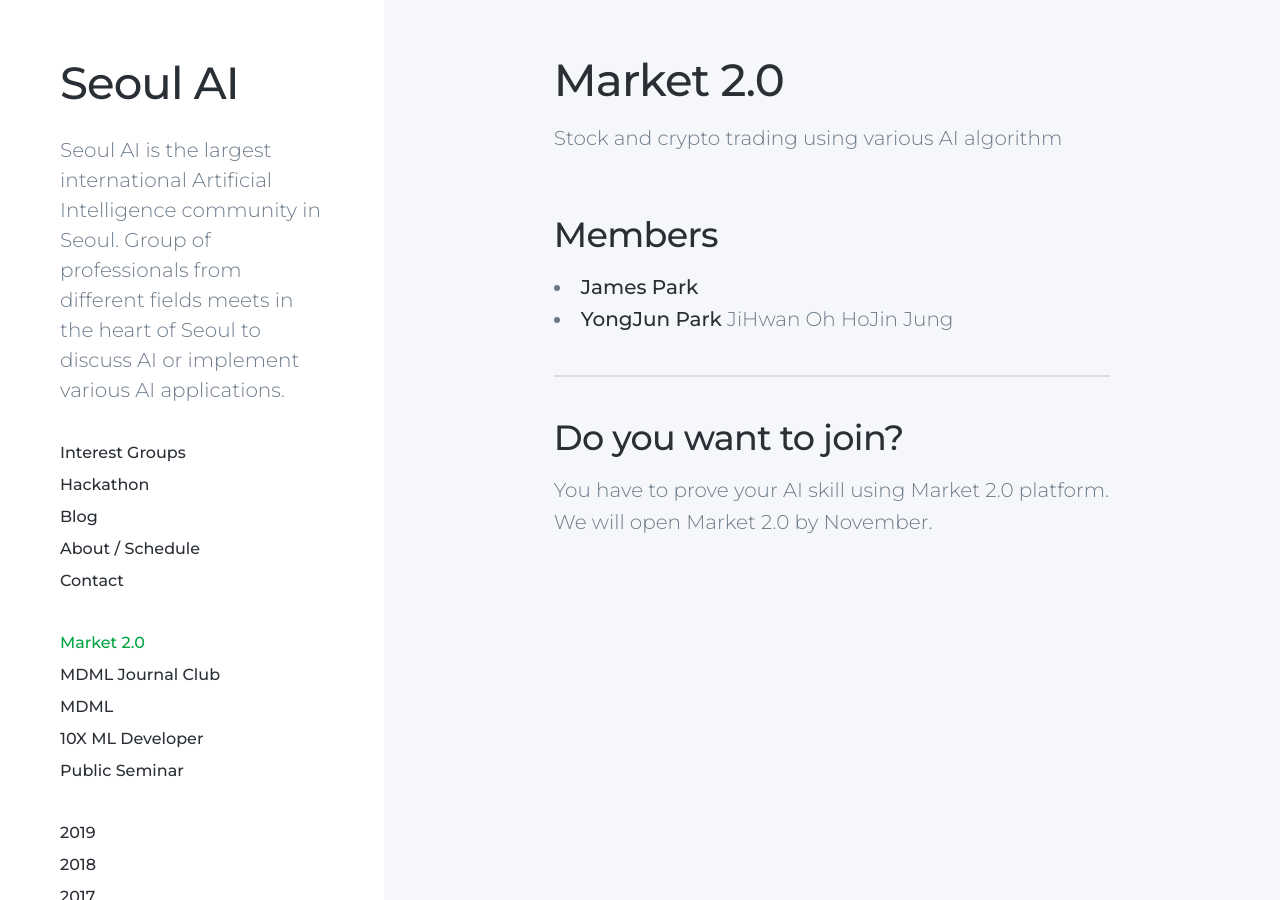
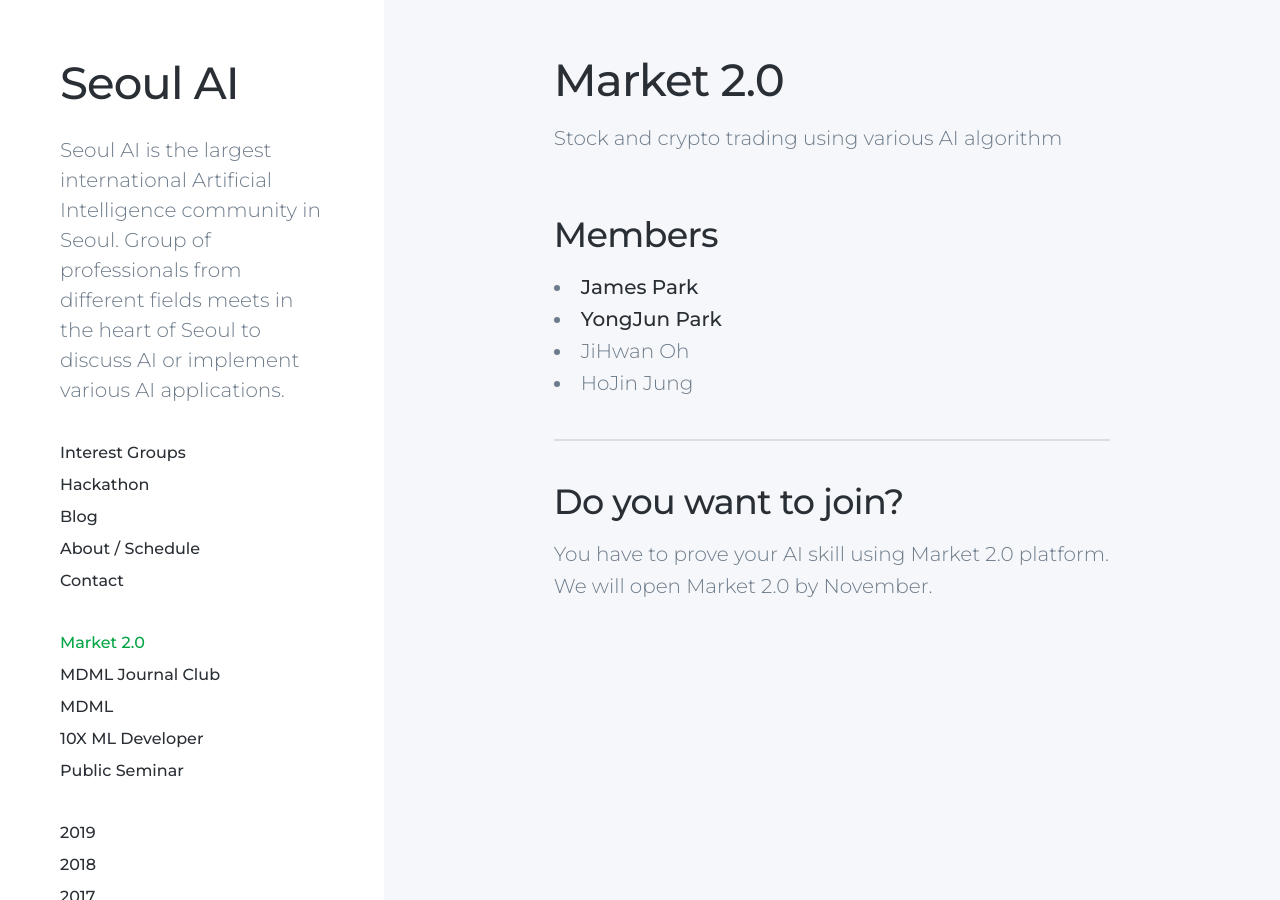
Before and after one commit to seoulai/seoulai.github.io, a Jekyll site: the page built from _projects/2019-10-07-Market-2-0.md, in a window 1280 px wide and 900 px high. Built offline with Jekyll 4.4.1, drawn with Linux system fonts in a browser that asks for light colours; nearby versions of some CDN libraries.

Commit message:
Fix markdown

```diff
--- a/_projects/2019-10-07-Market-2-0.md
+++ b/_projects/2019-10-07-Market-2-0.md
@@ -11,8 +11,8 @@
 
 * [James Park](https://seoulai.com/member/james)
 * [YongJun Park](https://www.linkedin.com/in/yongjun-park/)
-JiHwan Oh
-HoJin Jung
+* JiHwan Oh
+* HoJin Jung
 
 ---
 
```
